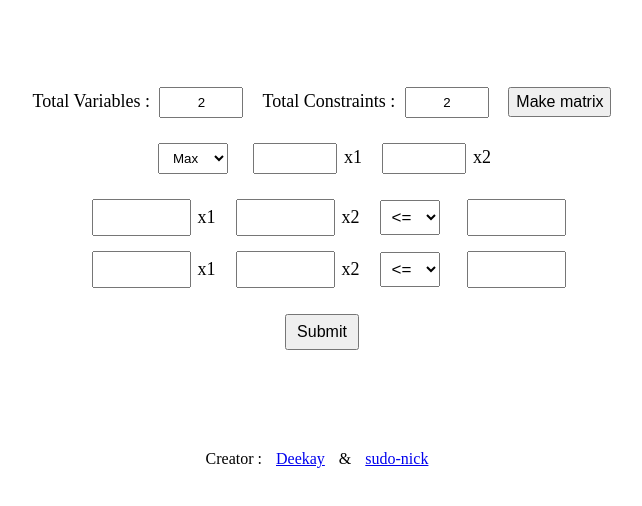
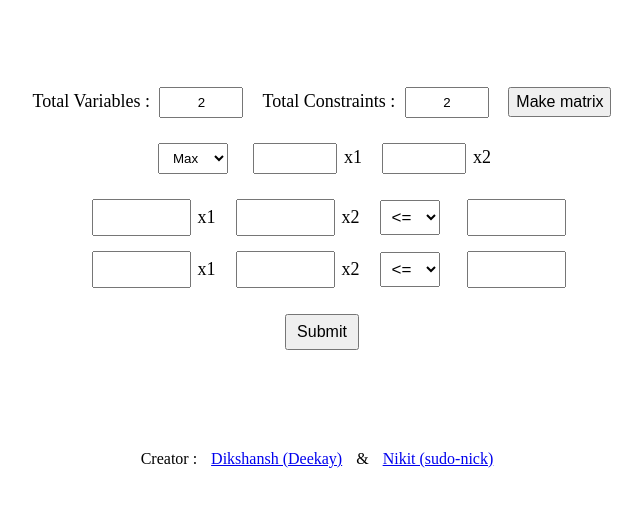
Before and after one commit to deekay1712/revised-simplex-method, a website: page static/index.html in a window 1280 px wide. Shown: the part 90-596 px from the top of the page, without its empty margins (318-960 px from the left). Drawn offline with Linux system fonts and the light colour scheme.

Commit message:
Update index.html

```diff
--- a/static/index.html
+++ b/static/index.html
@@ -28,9 +28,9 @@
 
     <div id="foot">
         Creator :
-        <a href="https://www.linkedin.com/in/deekay1712/">Deekay</a>
+        <a href="https://www.linkedin.com/in/deekay1712/">Dikshansh (Deekay)</a>
         &
-        <a href="https://www.linkedin.com/in/sudo-nick/">sudo-nick</a>
+        <a href="https://www.linkedin.com/in/sudo-nick/">Nikit (sudo-nick)</a>
     </div>
 
 
```
